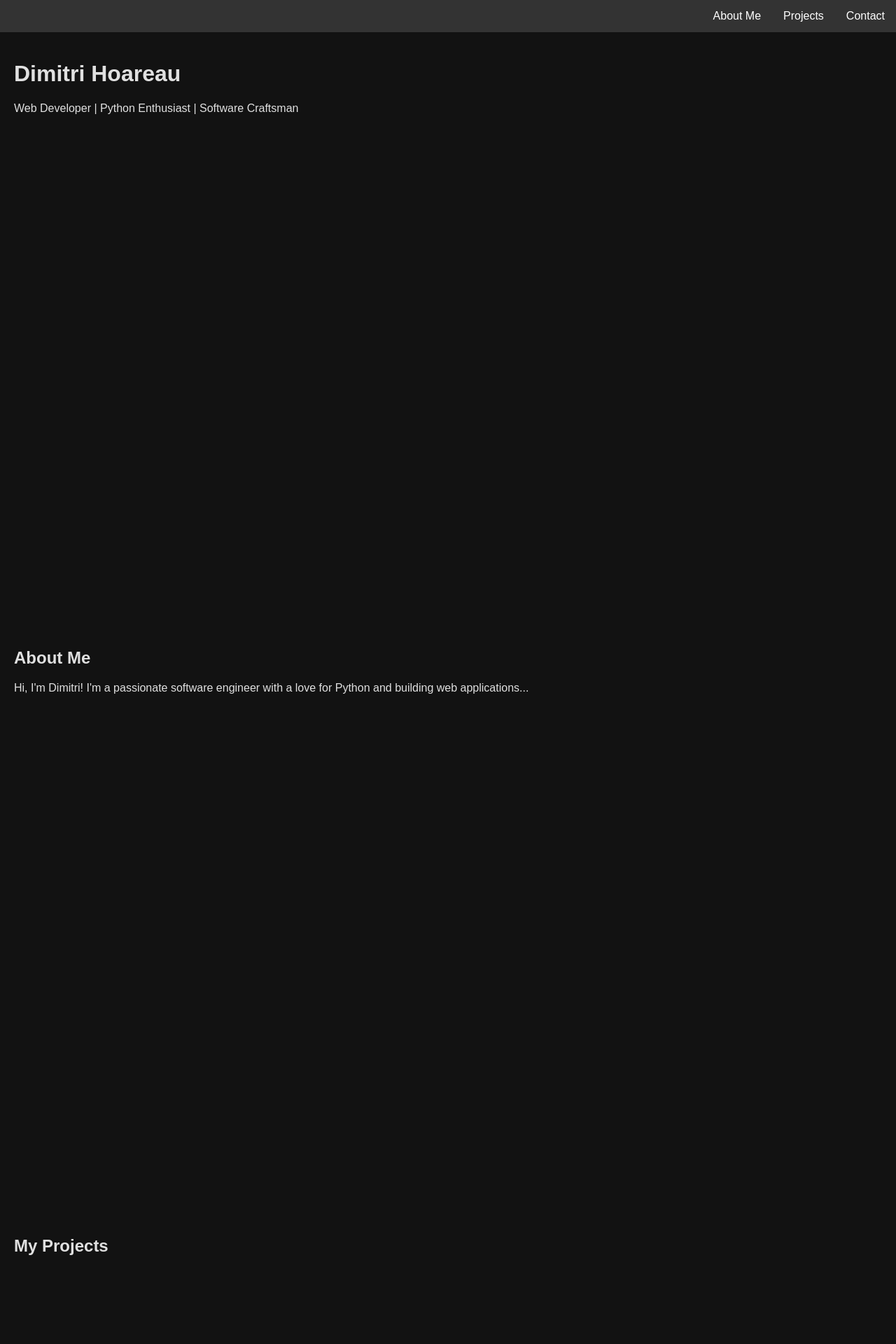
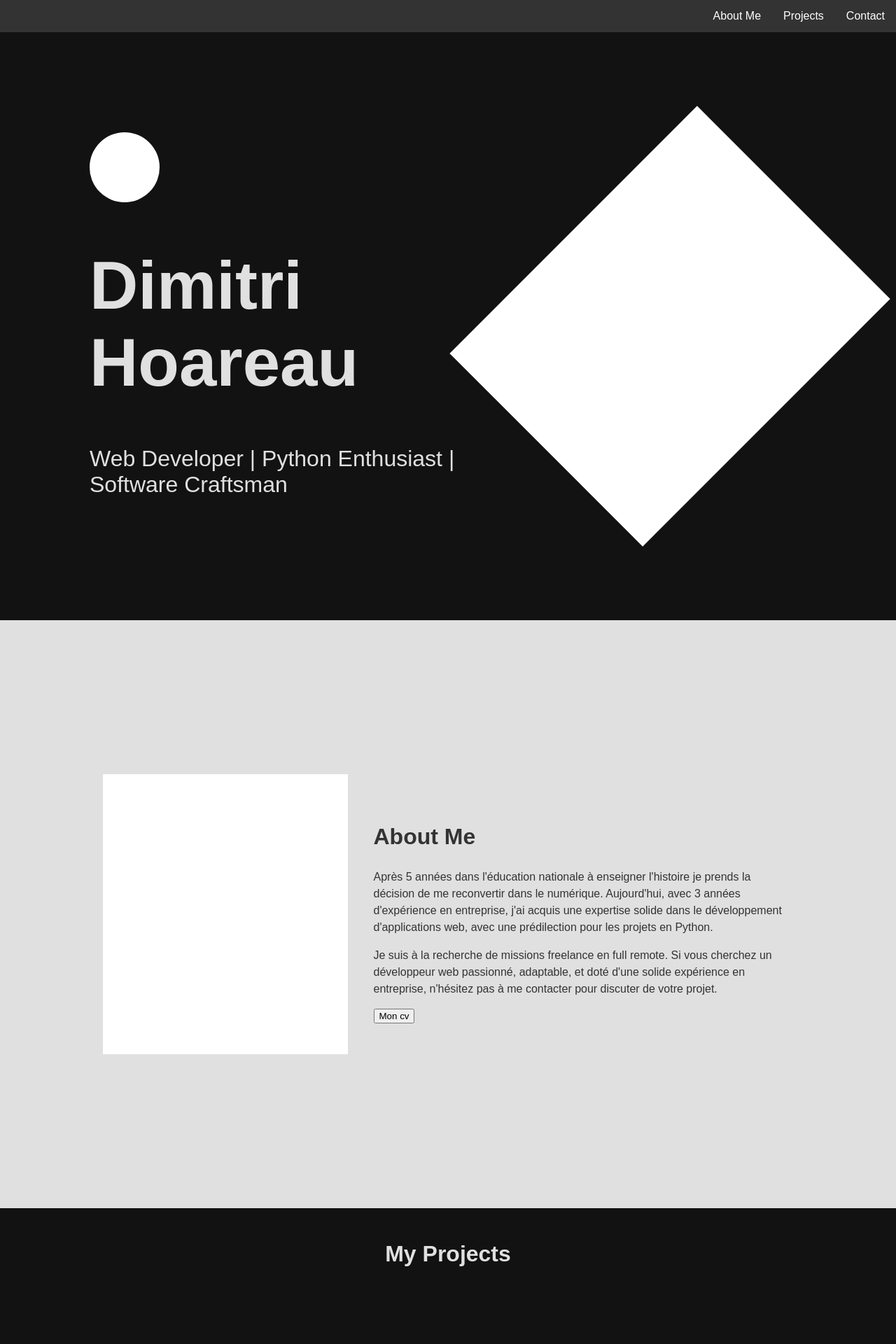
Before and after one commit to dimitri-hoareau/dimitri-portfolio, a Django app: page / in a window 1280 px wide. Shown: the top 1920 px of the page at 70% size. Run offline with Django 4.2, Linux system fonts and the light colour scheme.

Commit message:
about section

```diff
--- a/portfolio/mainpage/static/css/style.css
+++ b/portfolio/mainpage/static/css/style.css
@@ -6,10 +6,19 @@ body {
     color: #e0e0e0;
 }
 
-.header-class, .about-section, .projects-section, .contact-section, .footer-class {
-    width: 100%;
+.header-class, .about-section, .projects-section, .contact-section{
+    /* width: 100%; */
     height: 100vh;
-    padding: 20px;
+}
+
+.header-class, .about-section {
+    display: flex;
+    align-items: center;
+}
+.about-section, .contact-section {
+    justify-content: space-around;
+    background-color: #e0e0e0;
+    color: #333;
 }
 
 .navbar {
@@ -44,3 +53,57 @@ body {
     background-color: #ddd;
     color: black;
 }
+
+.padding-class {
+    padding: 20px 10%;
+}
+
+.test-logo {
+    width: 100px;
+    height: 100px;
+    border-radius: 100%;
+    background: #fff;
+}
+
+
+.title-class {
+    font-size: 6em;
+    width: 500px;
+}
+
+.subtitle-class {
+    font-size: 2em;
+}
+
+.test-main-image {
+    height: 500px;
+    width: 500px;
+    background: #fff;
+    -ms-transform: rotate(45deg); /* Internet Explorer */
+    -moz-transform: rotate(45deg); /* Firefox */
+    -webkit-transform: rotate(45deg); /* Safari et Chrome */
+    -o-transform: rotate(45deg); /* Opera */
+}
+
+.about-class-content {
+    width: 600px;
+}
+
+.test-about-image {
+    height: 400px;
+    width: 350px;
+    background: #fff;
+}
+
+.heading-class {
+font-size: 2em;
+text-align: center;
+}
+
+.about-heading-class {
+    font-size: 2em;
+}
+
+.about-text {
+    line-height: 1.5em;
+}
--- a/portfolio/mainpage/templates/mainpage/index.html
+++ b/portfolio/mainpage/templates/mainpage/index.html
@@ -17,22 +17,35 @@
             <li><a href="#contact-section">Contact</a></li>
         </ul>
     </nav>
-    <header class="header-class">
+    <!-- <main class="main-class"> -->
+        <header class="header-class padding-class">
+            <div>
+                <div class="test-logo"></div>
                 <h1 class="title-class">Dimitri Hoareau</h1>
                 <p class="subtitle-class">Web Developer | Python Enthusiast | Software Craftsman</p>
+            </div>
+            <div class="test-main-image">
+            </div>
+
         </header>
 
-    <section id="about-section" class="about-section">
-        <h2 class="heading-class">About Me</h2>
-        <p class="text-class">Hi, I'm Dimitri! I'm a passionate software engineer with a love for Python and building web applications...</p>
+        <section id="about-section" class="about-section padding-class">
+            <div class="test-about-image"></div>
+            <div class="about-class-content">
+                <h2 class="about-heading-class">About Me</h2>
+                <p class="about-text">Après 5 années dans l'éducation nationale à enseigner l'histoire  je prends la décision de me reconvertir dans le numérique. Aujourd'hui, avec 3 années d'expérience en entreprise, j'ai acquis une expertise solide dans le développement d'applications web, avec une prédilection pour les projets en Python.</p>
+                <p class="about-text">Je suis à la recherche de missions freelance en full remote. Si vous cherchez un développeur web passionné, adaptable, et doté d'une solide expérience en entreprise, n'hésitez pas à me contacter pour discuter de votre projet.</p>
+                <button> Mon cv</button>
+            </div>
+
         </section>
 
-    <section id="projects-section" class="projects-section">
+        <section id="projects-section" class="projects-section padding-class">
             <h2 class="heading-class">My Projects</h2>
             <!-- Project entries -->
         </section>
 
-    <section id="contact-section" class="contact-section">
+        <section id="contact-section" class="contact-section padding-class">
             <h2 class="heading-class">Contact Me</h2>
             <p class="text-class">Email: dimitrihoareau2@gmail.com</p>
         </section>
@@ -40,5 +53,6 @@
         <footer class="footer-class">
             <p class="footer-text-class">© 2023 Dimitri's Portfolio</p>
         </footer>
+    <!-- </main> -->
 </body>
 </html>
```
Lines whose indentation alone changed are shown as unchanged.
